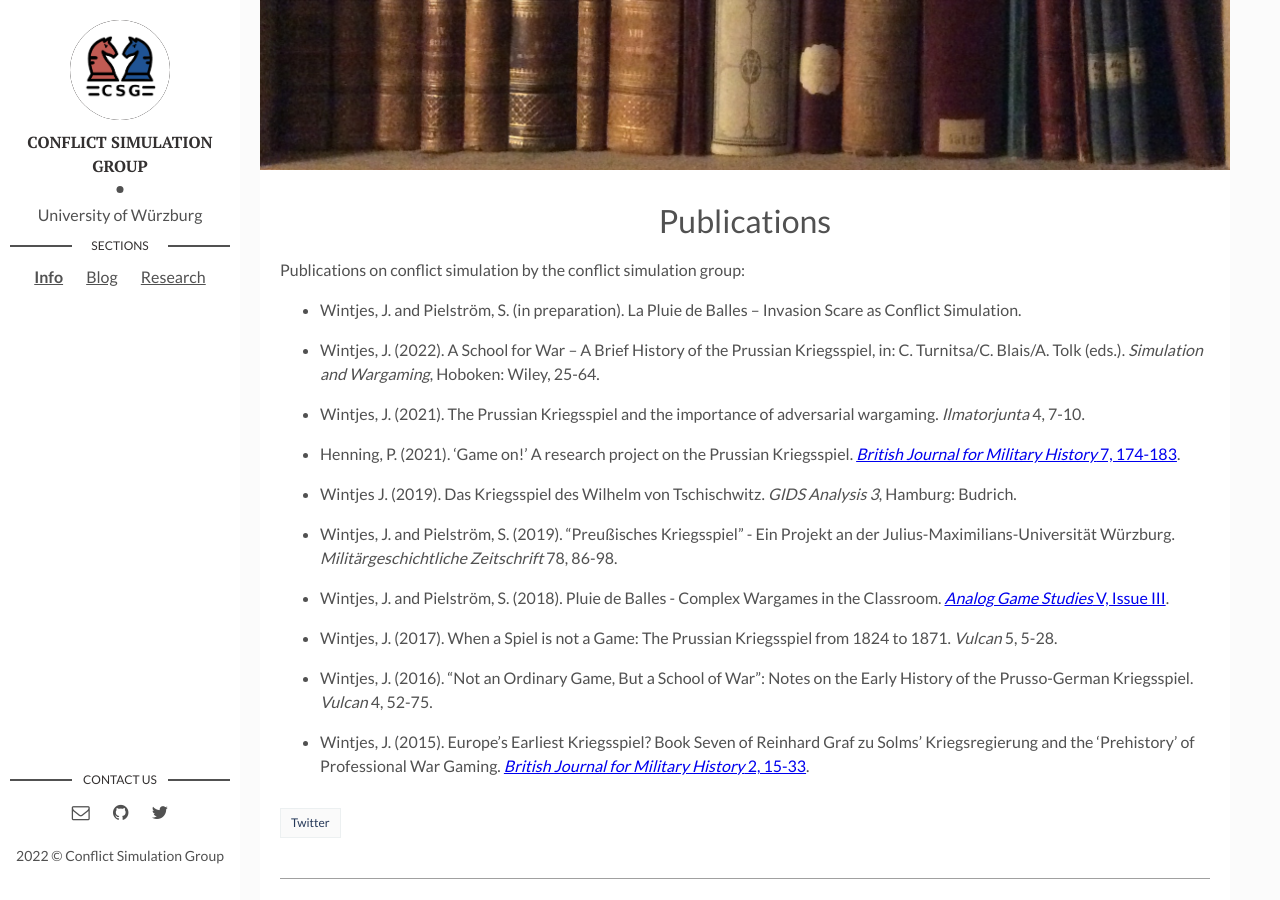
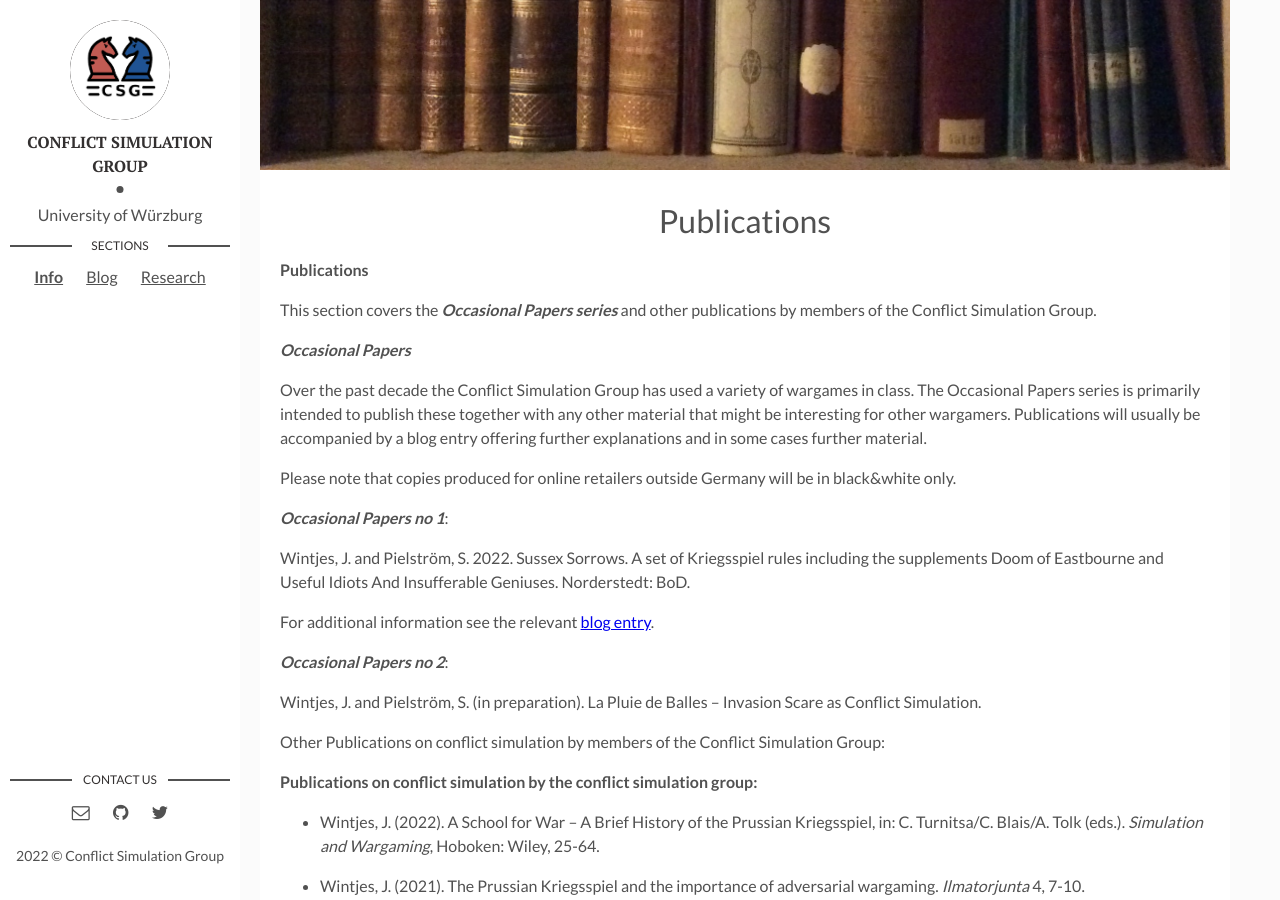
Before and after one commit to cosimg/cosimg.github.io, a Jekyll site: the page built from _posts/2019-10-30-publications.markdown, in a window 1280 px wide and 900 px high, scrolled down 345 px. Built offline with Jekyll 4.4.1, drawn with Linux system fonts in a browser that asks for light colours.

Commit message:
Update 2019-10-30-publications.markdown

```diff
--- a/_posts/2019-10-30-publications.markdown
+++ b/_posts/2019-10-30-publications.markdown
@@ -7,9 +7,30 @@ img: shelf3.jpg # Add image post (optional)
 fig-caption: # Add figcaption (optional)
 tags: [publications]
 ---
-Publications on conflict simulation by the conflict simulation group:
 
-- Wintjes, J. and Pielström, S. (in preparation). La Pluie de Balles – Invasion Scare as Conflict Simulation.
+**Publications**
+
+This section covers the ***Occasional Papers series*** and other publications by members of the Conflict Simulation Group.
+
+***Occasional Papers***
+
+Over the past decade the Conflict Simulation Group has used a variety of wargames in class. The Occasional Papers series is primarily intended to publish these together with any other material that might be interesting for other wargamers. Publications will usually be accompanied by a blog entry offering further explanations and in some cases further material.
+
+Please note that copies produced for online retailers outside Germany will be in black&white only.
+
+***Occasional Papers no 1***:
+
+Wintjes, J. and Pielström, S. 2022. Sussex Sorrows. A set of Kriegsspiel rules including the supplements Doom of Eastbourne and Useful Idiots And Insufferable Geniuses. Norderstedt: BoD.
+
+For additional information see the relevant [blog entry](https://cosimg.github.io/blog/2022/12/15/How-to-run-a-Kriegsspiel.html).
+
+***Occasional Papers no 2***:
+
+Wintjes, J. and Pielström, S. (in preparation). La Pluie de Balles – Invasion Scare as Conflict Simulation.
+
+Other Publications on conflict simulation by members of the Conflict Simulation Group:
+
+**Publications on conflict simulation by the conflict simulation group:**
 
 - Wintjes, J. (2022). A School for War – A Brief History of the Prussian Kriegsspiel, in: C. Turnitsa/C. Blais/A. Tolk (eds.). *Simulation and Wargaming*, Hoboken: Wiley,  25-64.
 
```
